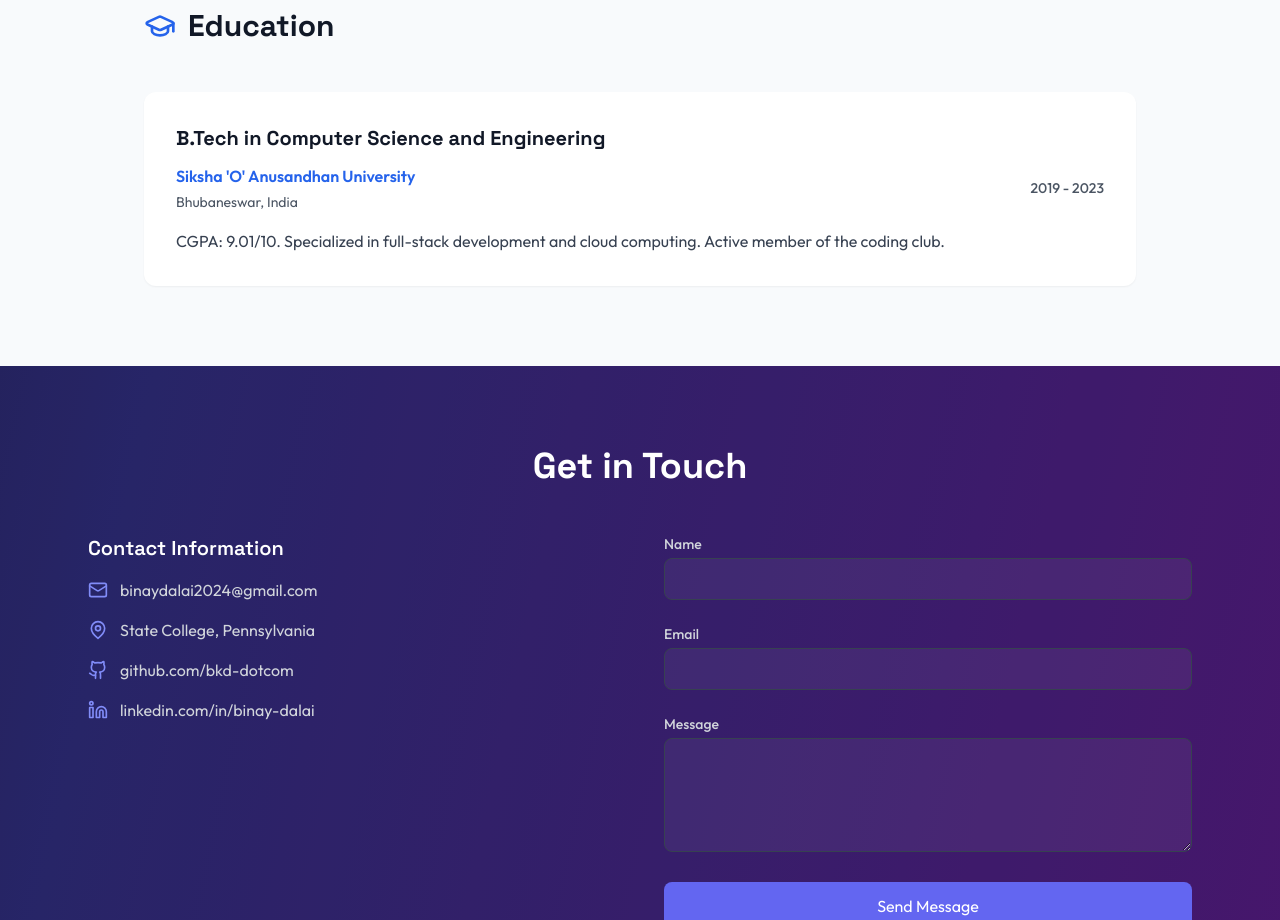
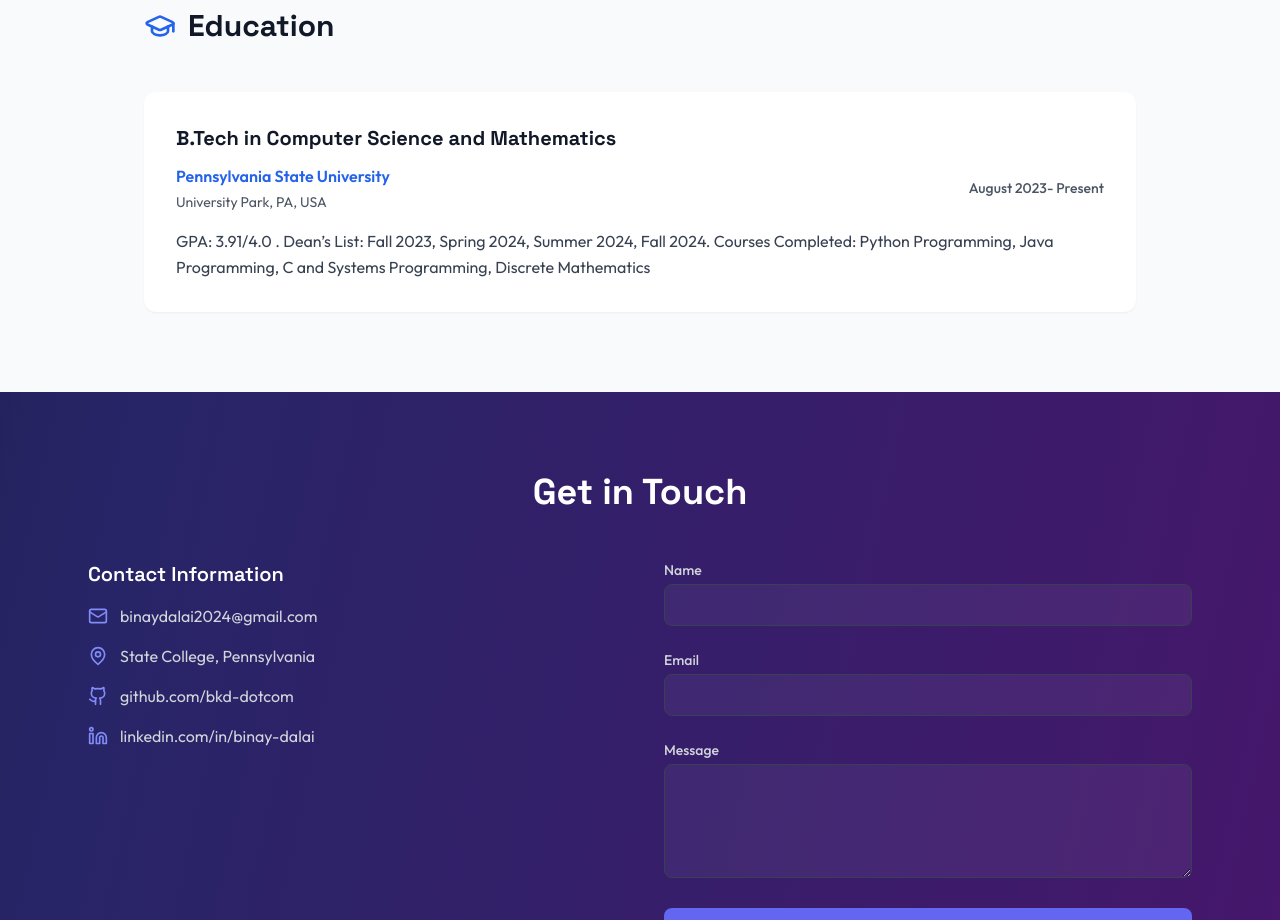
Before and after one commit to bkd-dotcom/bkd-dotcom.github.io, a React (Vite) app: page / in a window 1280 px wide. Shown: the part 4840-5760 px from the top of the page. Built offline with nearby package versions, Linux system fonts and the light colour scheme.

Commit message:
Update Education.tsx

```diff
--- a/src/components/Education.tsx
+++ b/src/components/Education.tsx
@@ -11,11 +11,11 @@ interface EducationItem {
 
 const educationData: EducationItem[] = [
   {
-    degree: "B.Tech in Computer Science and Engineering",
-    school: "Siksha 'O' Anusandhan University",
-    location: "Bhubaneswar, India",
-    period: "2019 - 2023",
-    description: "CGPA: 9.01/10. Specialized in full-stack development and cloud computing. Active member of the coding club."
+    degree: "B.Tech in Computer Science and Mathematics",
+    school: "Pennsylvania State University",
+    location: "University Park, PA, USA",
+    period: "August 2023- Present",
+    description: "GPA: 3.91/4.0 . Dean’s List: Fall 2023, Spring 2024, Summer 2024, Fall 2024. Courses Completed: Python Programming, Java Programming, C and Systems Programming, Discrete Mathematics "
   }
 ];
 
```
